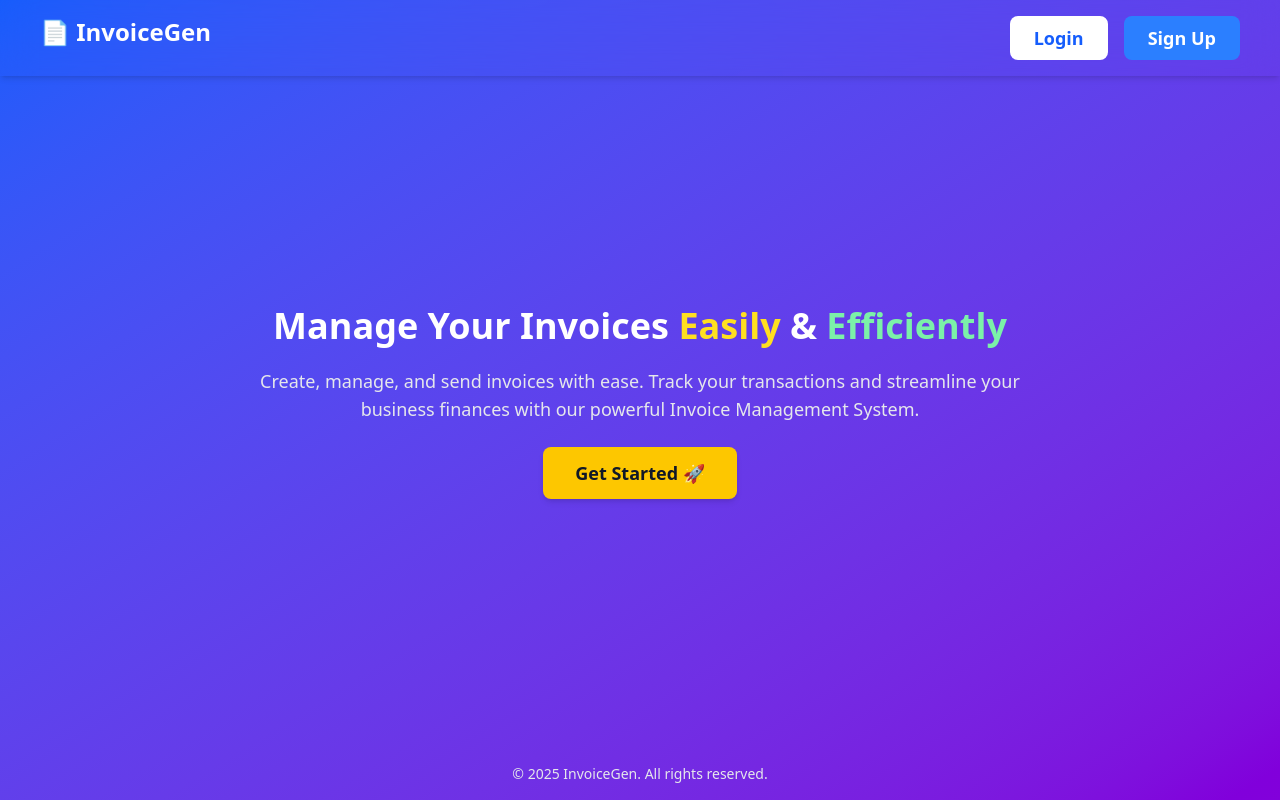
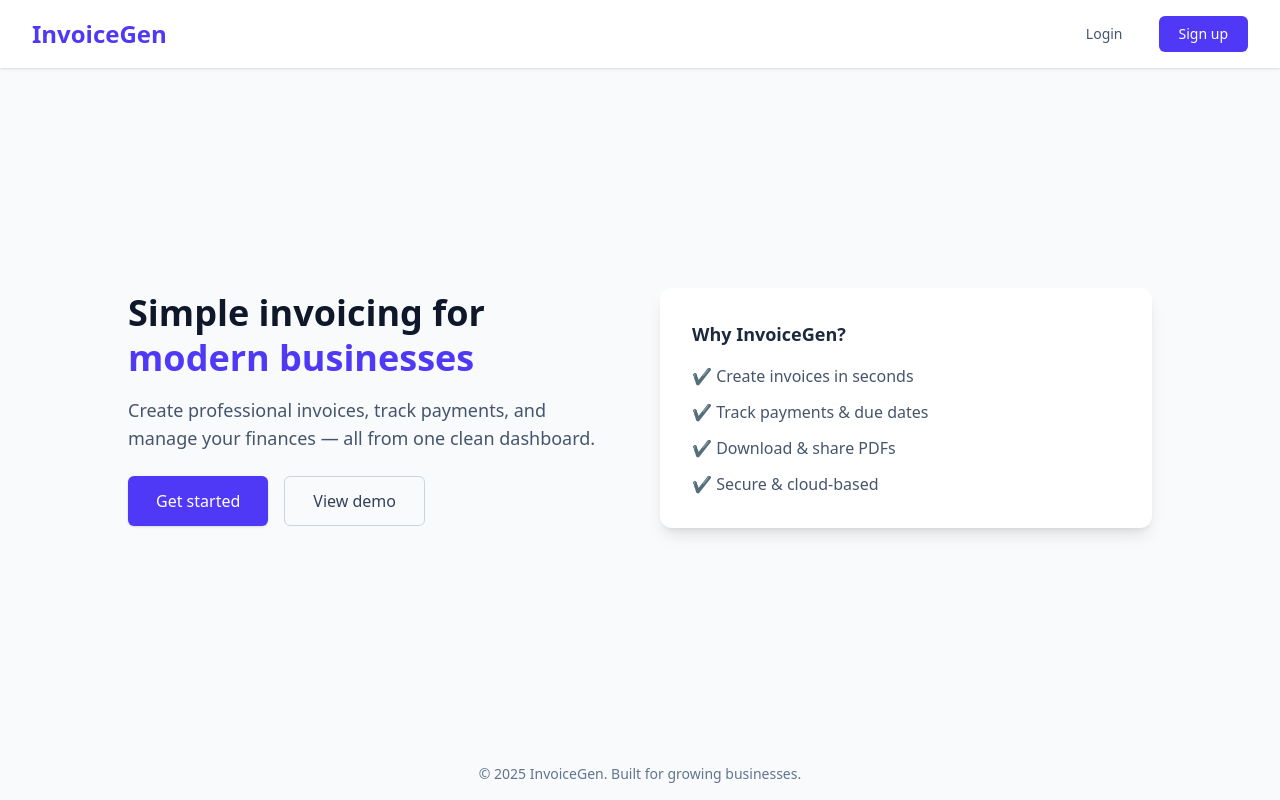
Before and after one commit to uditc0derr/InvoiceGen, a React app in the folder frontend/: page / in a window 1280 px wide. Built offline with nearby package versions, Linux system fonts and the light colour scheme; the HTML template or start-up script is replaced by a standard one.

Commit message:
Update landing page

```diff
--- a/frontend/src/pages/Landing.jsx
+++ b/frontend/src/pages/Landing.jsx
@@ -4,44 +4,81 @@ const LandingPage = () => {
   const navigate = useNavigate();
 
   return (
-    <div className="h-screen flex flex-col items-center justify-center bg-gradient-to-br from-blue-600 to-purple-700 text-white">
-      <nav className="absolute top-0 left-0 w-full flex justify-between px-10 py-4 bg-opacity-20 backdrop-blur-lg shadow-md">
-        <h1 className="text-2xl font-bold">📄 InvoiceGen</h1>
-        <div>
+    <div className="min-h-screen bg-slate-50 text-slate-800 flex flex-col">
+      {/* Navbar */}
+      <nav className="w-full px-8 py-4 flex justify-between items-center bg-white shadow-sm">
+        <h1 className="text-2xl font-semibold text-indigo-600">
+          InvoiceGen
+        </h1>
+
+        <div className="space-x-4">
           <button
             onClick={() => navigate("/login")}
-            className="px-6 py-2 mr-4 text-lg font-semibold bg-white text-blue-600 rounded-lg hover:bg-gray-200 transition cursor-pointer"
+            className="px-5 py-2 text-sm font-medium text-slate-600 hover:text-indigo-600 transition"
           >
             Login
           </button>
           <button
             onClick={() => navigate("/register")}
-            className="px-6 py-2 text-lg font-semibold bg-blue-500 hover:bg-blue-600 rounded-lg transition cursor-pointer"
+            className="px-5 py-2 text-sm font-medium bg-indigo-600 text-white rounded-md hover:bg-indigo-700 transition"
           >
-            Sign Up
+            Sign up
           </button>
         </div>
       </nav>
 
-      <div className="text-center max-w-3xl">
-        <h2 className="text-4xl font-bold leading-snug">Manage Your Invoices <span className="text-yellow-300">Easily</span> & <span className="text-green-300">Efficiently</span></h2>
-        <p className="text-lg mt-4 text-gray-200">
-          Create, manage, and send invoices with ease. Track your transactions and streamline your business finances with our powerful Invoice Management System.
+      {/* Hero Section */}
+      <main className="flex-1 flex items-center justify-center px-6">
+        <div className="max-w-5xl w-full grid md:grid-cols-2 gap-10 items-center">
+
+          {/* Left Content */}
+          <div>
+            <h2 className="text-4xl font-bold leading-tight text-slate-900">
+              Simple invoicing for
+              <span className="text-indigo-600"> modern businesses</span>
+            </h2>
+
+            <p className="mt-4 text-slate-600 text-lg">
+              Create professional invoices, track payments, and manage
+              your finances — all from one clean dashboard.
             </p>
 
-        <div className="mt-6">
+            <div className="mt-6 flex gap-4">
               <button
                 onClick={() => navigate("/register")}
-            className="px-8 py-3 text-lg font-semibold bg-yellow-400 hover:bg-yellow-500 text-gray-900 rounded-lg shadow-md transition cursor-pointer"
+                className="px-7 py-3 bg-indigo-600 text-white font-medium rounded-md hover:bg-indigo-700 transition shadow"
               >
-            Get Started 🚀
+                Get started
+              </button>
+
+              <button
+                onClick={() => navigate("/login")}
+                className="px-7 py-3 border border-slate-300 text-slate-700 font-medium rounded-md hover:border-indigo-600 hover:text-indigo-600 transition"
+              >
+                View demo
               </button>
             </div>
           </div>
 
+          {/* Right Card */}
+          <div className="bg-white rounded-xl shadow-lg p-8">
+            <h3 className="text-lg font-semibold text-slate-800 mb-4">
+              Why InvoiceGen?
+            </h3>
+
+            <ul className="space-y-3 text-slate-600">
+              <li>✔ Create invoices in seconds</li>
+              <li>✔ Track payments & due dates</li>
+              <li>✔ Download & share PDFs</li>
+              <li>✔ Secure & cloud-based</li>
+            </ul>
+          </div>
+        </div>
+      </main>
+
       {/* Footer */}
-      <footer className="absolute bottom-4 text-gray-200 text-sm">
-        © {new Date().getFullYear()} InvoiceGen. All rights reserved.
+      <footer className="py-4 text-center text-sm text-slate-500">
+        © {new Date().getFullYear()} InvoiceGen. Built for growing businesses.
       </footer>
     </div>
   );
```
Lines whose indentation alone changed are shown as unchanged.
